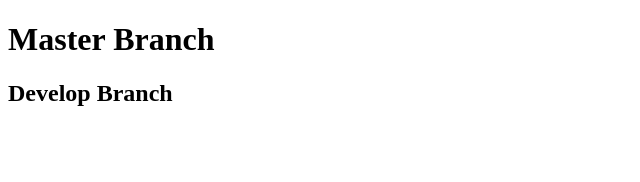
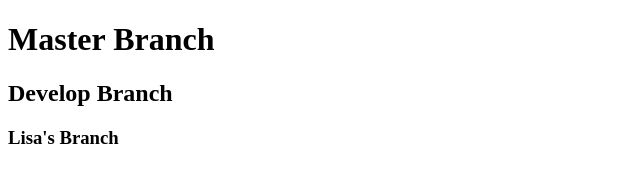
Before and after one commit to MarcusLogan94/TeamGit, a plain HTML site: page index.html in a window 1280 px wide. Shown: the whole page, without its empty margins (0-640 px from the left). Drawn offline with Linux system fonts and the light colour scheme.

Commit message:
lisas branch

```diff
--- a/index.html
+++ b/index.html
@@ -9,6 +9,7 @@
 
     <h1>Master Branch</h1>
     <h2>Develop Branch</h2>
+    <h3>Lisa's Branch</h3>
 
 </body>
 </html>
```
